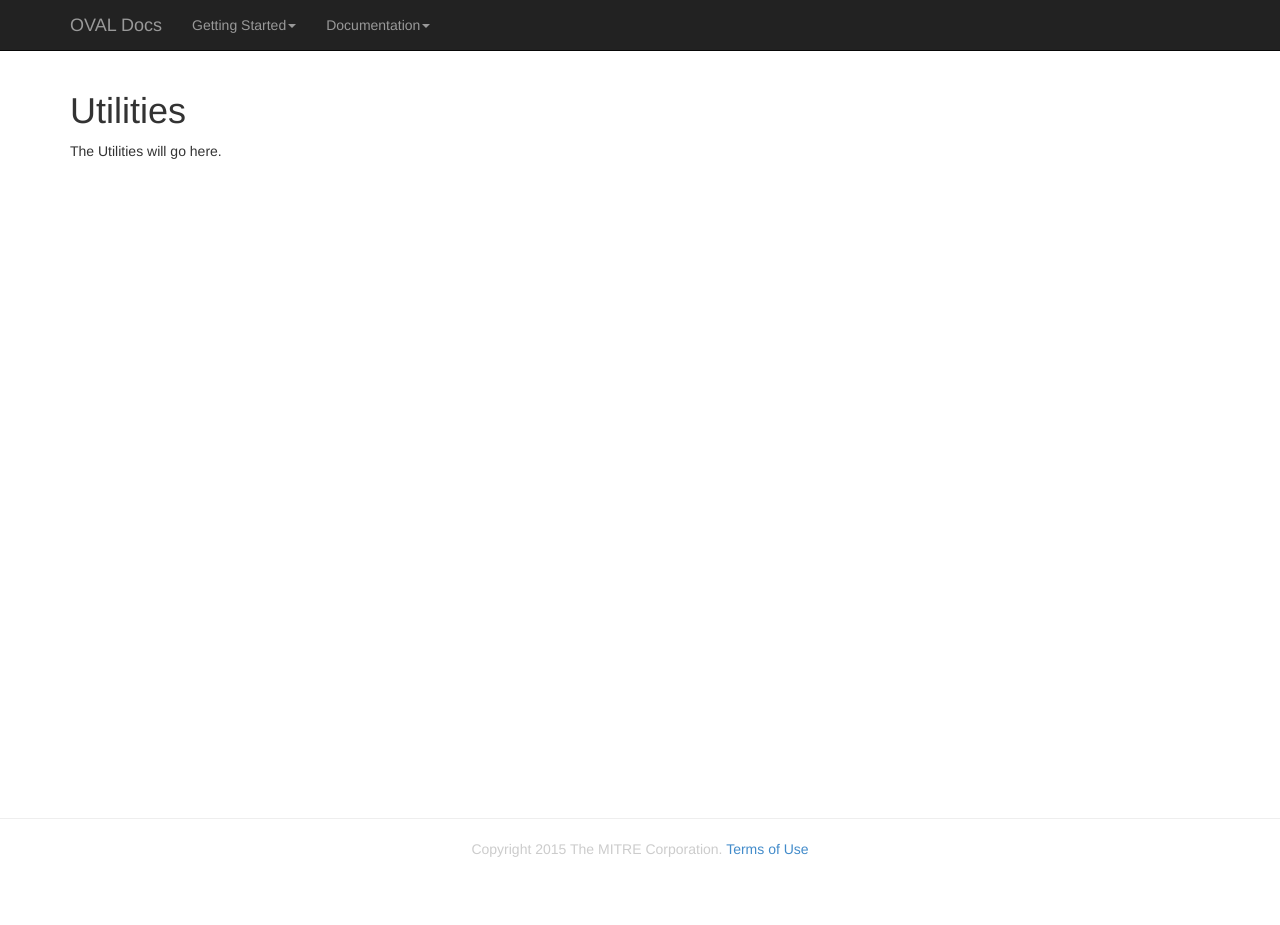
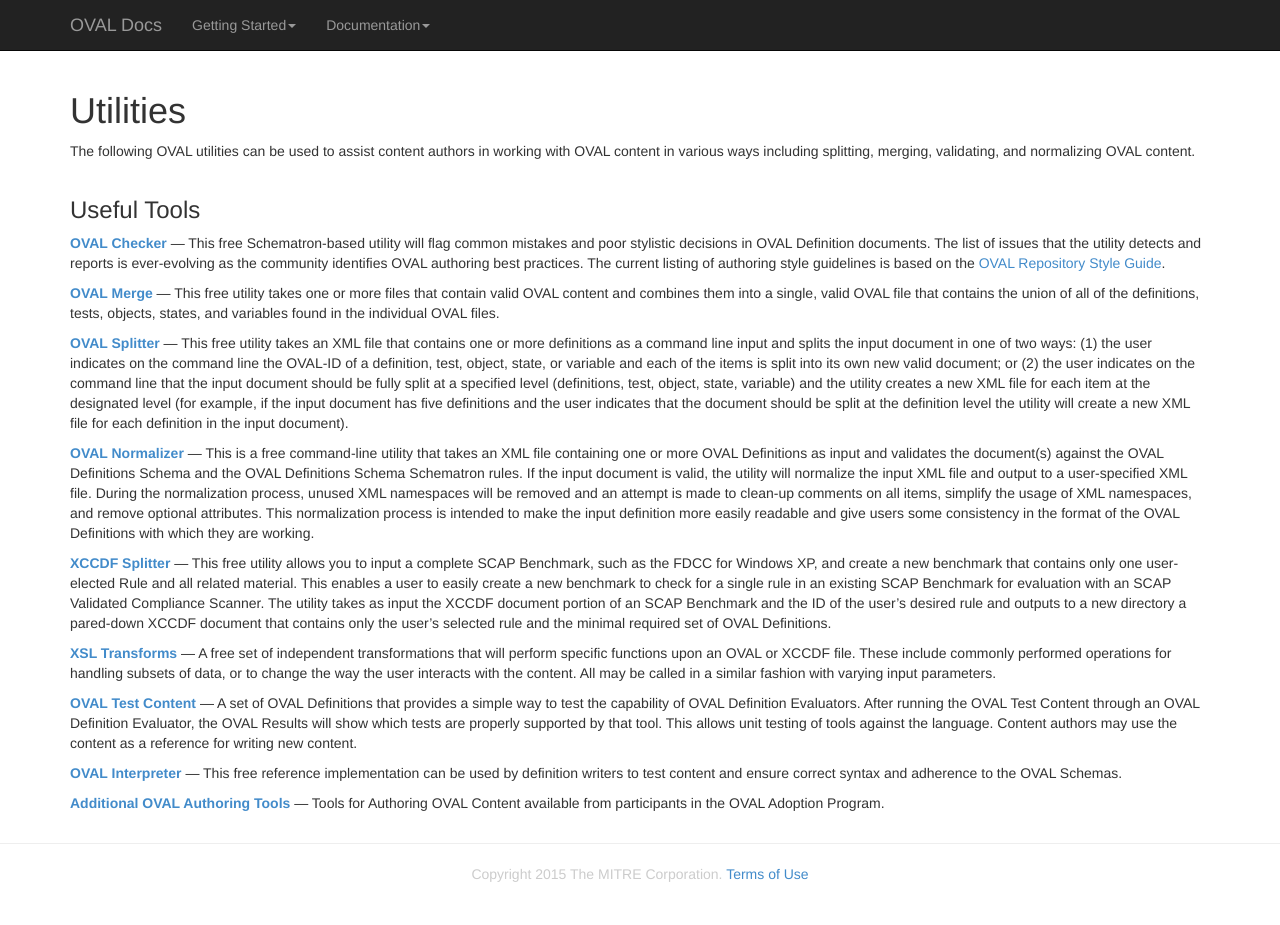
Before and after one commit to OVALProject/ovalproject.github.io, a Jekyll site: the page built from documentation/utilities/index.md, in a window 1280 px wide. Built offline with Jekyll 4.4.1, drawn with Linux system fonts in a browser that asks for light colours; Markdown is read by kramdown in place of the engine named in the settings; before the commit the page ends 900 px from its top, so only the background shows below that.

Commit message:
Added additional documentation

```diff
--- a/documentation/utilities/index.md
+++ b/documentation/utilities/index.md
@@ -3,4 +3,25 @@ title: Utilities
 layout: flat
 ---
 
-The Utilities will go here.
+<p>The following OVAL utilities can be used to assist content authors in working with OVAL content in
+various ways including splitting, merging, validating, and normalizing OVAL content.  </p>
+
+<h3 style="margin-top:1.5em"><a name="tools" id="tools"></a>Useful Tools</h3>
+
+<p><a href="http://sourceforge.net/projects/ovalutils/files/oval_checker/" target="_blank" style="font-weight:bold">OVAL Checker</a> &mdash; This free Schematron-based utility will flag common mistakes and poor stylistic decisions in OVAL Definition documents. The list of issues that the utility detects and reports is ever-evolving as the community identifies OVAL authoring best practices. The current listing of authoring style guidelines is based on the <a href="/repository/about/style.html">OVAL Repository Style Guide</a>.</p>
+
+<p><a href="http://sourceforge.net/projects/ovalutils/files/oval_merge/oval_merge_v5.9/" target="_blank" style="font-weight:bold">OVAL Merge</a> &mdash; This free utility takes one or more files that contain valid OVAL content and combines them into a single, valid OVAL file that contains the union of all of the definitions, tests, objects, states, and variables found in the individual OVAL files.</p>
+
+<p><a href="http://sourceforge.net/projects/ovalutils/files/oval_splitter/" target="_blank" style="font-weight:bold">OVAL Splitter</a> &mdash; This free utility takes an XML file that contains one or more definitions as a command line input and splits the input document in one of two ways: (1) the user indicates on the command line the OVAL-ID of a definition, test, object, state, or variable and each of the items is split into its own new valid document; or (2) the user indicates on the command line that the input document should be fully split at a specified level (definitions, test, object, state, variable) and the utility creates a new XML file for each item at the designated level (for example, if the input document has five definitions and the user indicates that the document should be split at the definition level the utility will create a new XML file for each definition in the input document).</p>
+
+<p><a href="http://sourceforge.net/projects/ovalutils/files/oval_normalizer/" target="_blank" style="font-weight:bold">OVAL Normalizer</a> &mdash; This is a free command-line utility that takes an XML file containing one or more OVAL Definitions as input and validates the document(s) against the OVAL Definitions Schema and the OVAL Definitions Schema Schematron rules. If the input document is valid, the utility will normalize the input XML file and output to a user-specified XML file. During the normalization process, unused XML namespaces will be removed and an attempt is made to clean-up comments on all items, simplify the usage of XML namespaces, and remove optional attributes. This normalization process is intended to make the input definition more easily readable and give users some consistency in the format of the OVAL Definitions with which they are working.</p>
+
+<p><a href="http://sourceforge.net/projects/ovalutils/files/xccdf_splitter/" target="_blank" style="font-weight:bold">XCCDF Splitter</a> &mdash; This free utility allows you to input a complete SCAP Benchmark, such as the FDCC for Windows XP, and create a new benchmark that contains only one user-elected Rule and all related material. This enables a user to easily create a new benchmark to check for a single rule in an existing SCAP Benchmark for evaluation with an SCAP Validated Compliance Scanner. The utility takes as input the XCCDF document portion of an SCAP Benchmark and the ID of the user&#8217;s desired rule and outputs to a new directory a pared-down XCCDF document that contains only the user&#8217;s selected rule and the minimal required set of OVAL Definitions.</p>
+
+<p><a href="http://sourceforge.net/projects/ovalutils/files/xsl_transforms/" target="_blank" style="font-weight:bold">XSL Transforms</a> &mdash; A free set of independent transformations that will perform specific functions upon an OVAL or XCCDF file. These include commonly performed operations for handling subsets of data, or to change the way the user interacts with the content. All may be called in a similar fashion with varying input parameters.</p>
+
+<p><a href="https://github.com/OVALProject/Test-Content" target="_blank" style="font-weight:bold">OVAL Test Content</a> &mdash; A set of OVAL Definitions that provides a simple way to test the capability of OVAL Definition Evaluators. After running the OVAL Test Content through an OVAL Definition Evaluator, the OVAL Results will show which tests are properly supported by that tool. This allows unit testing of tools against the language. Content authors may use the content as a reference for writing new content.</p>
+
+<p><a href="http://sourceforge.net/projects/ovaldi/" target="_blank" style="font-weight:bold">OVAL Interpreter</a> &mdash; This free reference implementation can be used by definition writers to test content and ensure correct syntax and adherence to the OVAL Schemas.</p>
+
+<p><a href="https://oval.mitre.org/adoption/capabilitylist.html#at" target="_blank" style="font-weight:bold">Additional OVAL Authoring Tools</a> &mdash; Tools for Authoring OVAL Content available from participants in the OVAL Adoption Program.</p>
```
Also changed, not shown: documentation/validation/index.md (+2 -2 lines).
